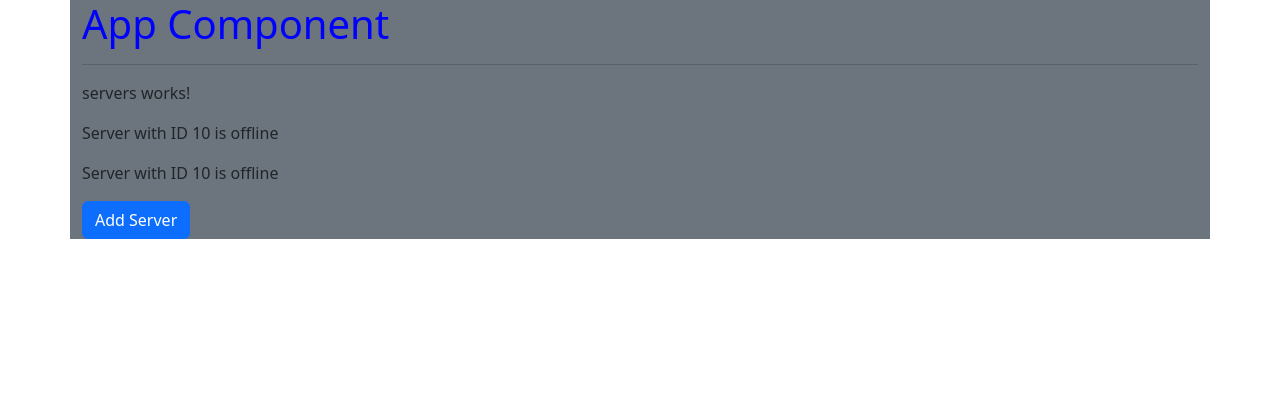
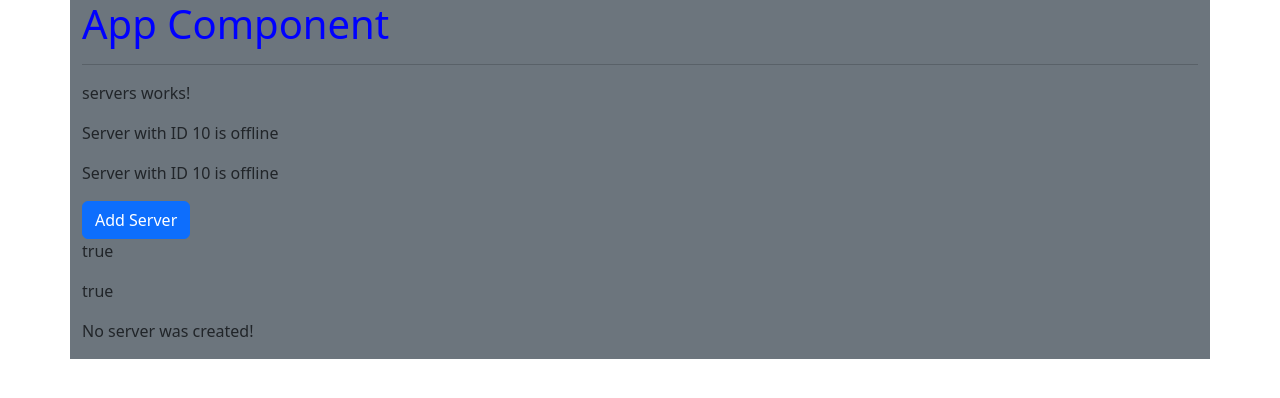
Before and after one commit to BreadsB/angular-learning, an Angular app: page / in a window 1280 px wide. Shown: the top 398 px of the page. Built offline with nearby package versions, Linux system fonts and the light colour scheme.

Commit message:
Binding properties and Events

```diff
--- a/src/app/servers/servers.component.html
+++ b/src/app/servers/servers.component.html
@@ -1,4 +1,10 @@
 <p>servers works!</p>
 <app-server></app-server>
 <app-server></app-server>
-<button class="btn btn-primary" [disabled]="!allowNewServer">Add Server</button>
+<button
+    class="btn btn-primary"
+    [disabled]="!allowNewServer"
+    (click)="onCreateServer()">Add Server</button>
+<p [innerText]="allowNewServer"></p> <!-- Bind data as property -->
+<p>{{ allowNewServer }}</p> <!-- Bind data inside <p> -->
+<p>{{ serverCreationStatus }}</p>
--- a/src/app/servers/servers.component.ts
+++ b/src/app/servers/servers.component.ts
@@ -10,6 +10,7 @@
 export class ServersComponent {
 
   allowNewServer = false;
+  serverCreationStatus = 'No server was created!';
 
   constructor() {
     setTimeout(()=> {
@@ -18,4 +19,8 @@
   }
 
   ngOnInit() {}
+
+  onCreateServer() {
+    this.serverCreationStatus = 'Server was created!';
+  }
 }
```
